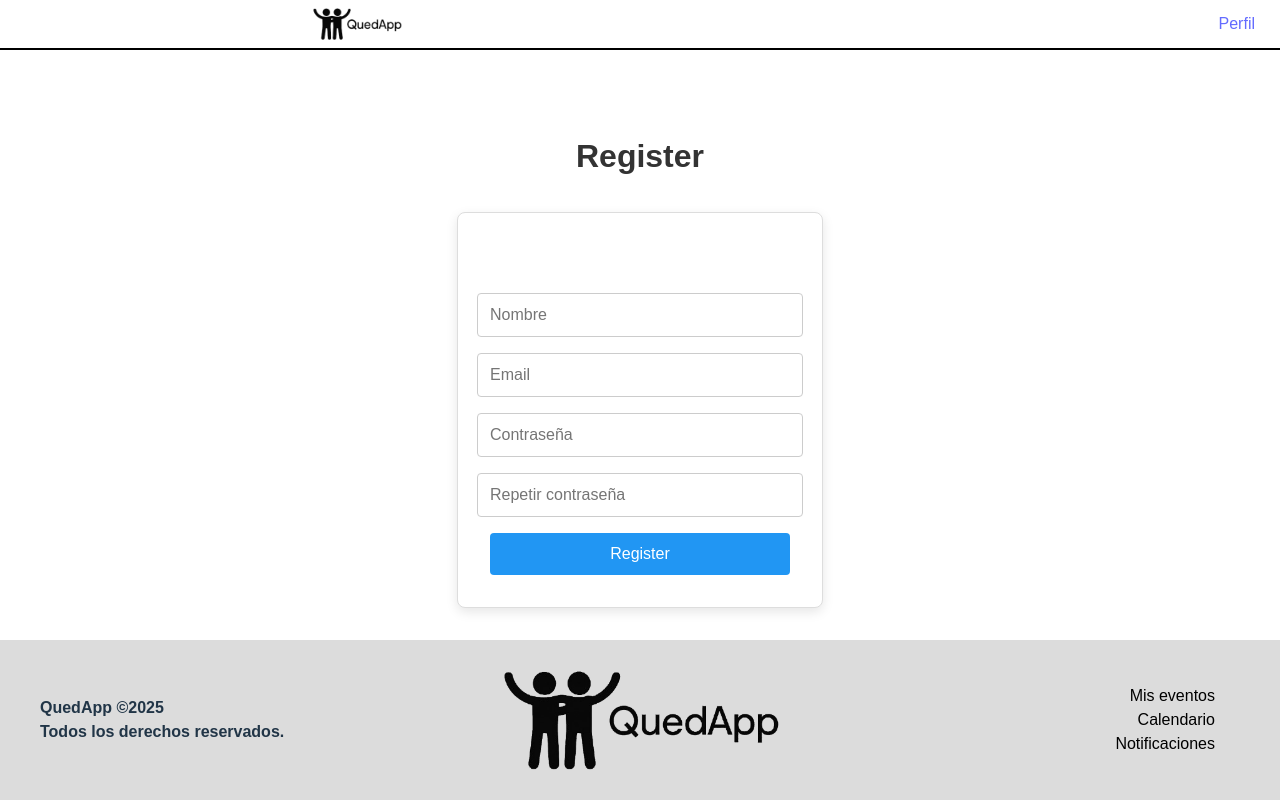
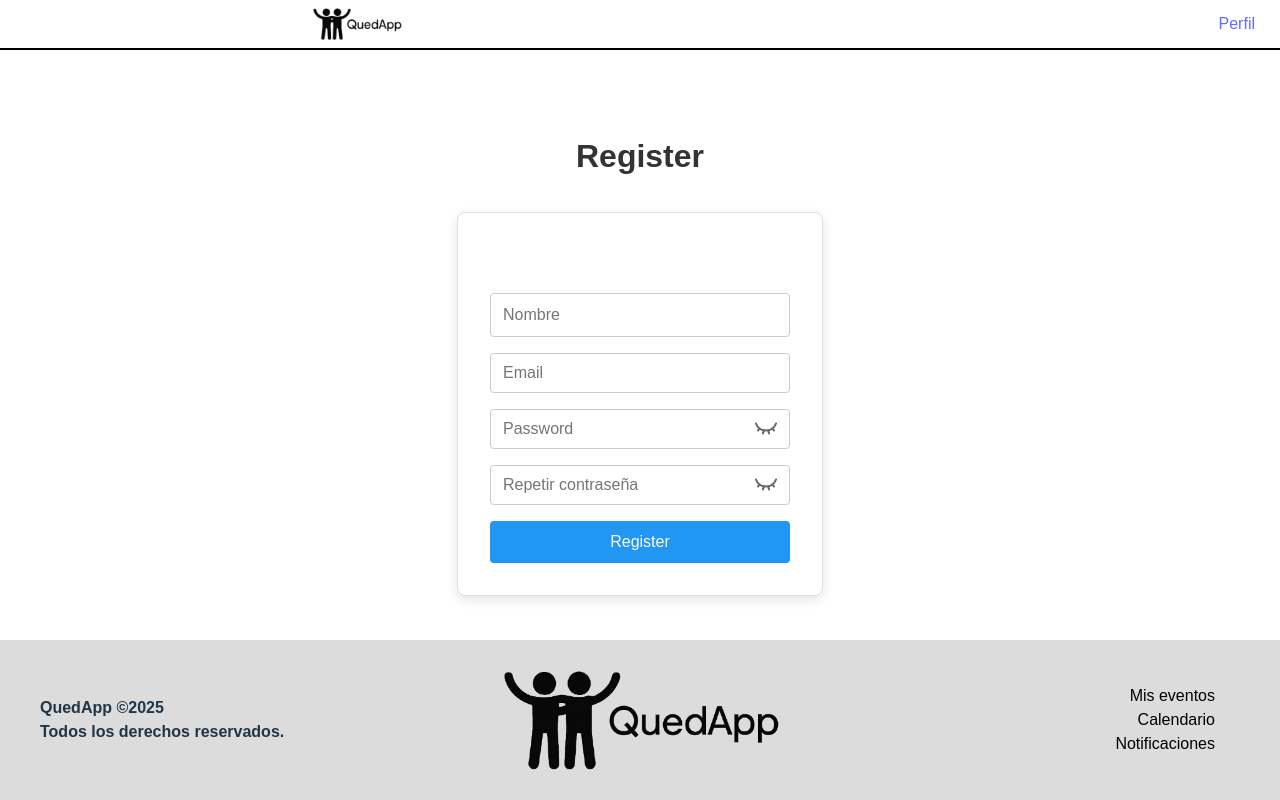
Before and after one commit to Marc-0207/FProject_front, a React (Vite) app: page /register in a window 1280 px wide. Built offline with nearby package versions, Linux system fonts and the light colour scheme.

Commit message:
Icono contrseña
Iconos de contraseña en los login y register

```diff
--- a/src/components/Auth/Login.css
+++ b/src/components/Auth/Login.css
@@ -26,12 +26,15 @@ h1 {
 .Email,
 .Password {
   width: 100%;
-  padding: 0.75rem;
+  padding: 0.75rem 2.75rem 0.75rem 0.75rem; /* Padding derecho aumentado */
   border: 1px solid #ccc;
   border-radius: 4px;
   font-size: 1rem;
   outline: none;
   transition: border-color 0.3s ease;
+  box-sizing: border-box; /* Importante para que padding no expanda el input */
+  height: 2.5rem;
+  line-height: 1.5rem;
 }
 
 .Email:focus,
@@ -53,8 +56,9 @@ h1 {
 }
 
 .Login:hover {
-    background-color: #1976d2;
+  background-color: #1976d2;
 }
+
 .forgot {
   align-self: flex-end;
   font-size: 0.9rem;
@@ -69,3 +73,32 @@ h1 {
   color: #1976d2;
   text-decoration: underline;
 }
+
+/* Contenedor para el input de password con el icono */
+.PasswordField {
+  position: relative;
+  width: 100%;
+}
+
+/* El input de password debe tener espacio a la derecha para el icono */
+.PasswordField input.Password {
+  padding-right: 2.75rem; /* Un poco más para que el texto no quede pegado al icono */
+}
+
+/* Icono toggle password */
+.TogglePassword {
+  position: absolute;
+  right: 0.75rem;
+  top: 50%;
+  transform: translateY(-50%);
+  cursor: pointer;
+  font-size: 1.25rem;
+  color: #666;
+  user-select: none;
+  transition: color 0.2s ease;
+  line-height: 1;
+}
+
+.TogglePassword:hover {
+  color: #2196f3;
+}
--- a/src/components/Auth/Login.jsx
+++ b/src/components/Auth/Login.jsx
@@ -1,8 +1,10 @@
 import { useState, useEffect } from 'react';
 import './Login.css'
 import { useNavigate } from 'react-router-dom';
+import { ojoabierto, ojocerrado} from "../SVG";
 function Login(){
 
+    const [showPassword, setShowPassword] = useState(false);
     const naviget = useNavigate();
     const [email, setUser] = useState("");
     const [password, setPass] = useState("")
@@ -73,7 +75,10 @@ function Login(){
                     }
                 </p>
                 <input className="Email" placeholder="Email" value={email} onChange={(e) => handleInputChange(e, "email")}></input>
-                <input className="Password" placeholder="Password" value={password} onChange={(e) => handleInputChange(e, "password")}></input>
+                <div className="PasswordField">
+                    <input className="Password" placeholder="Password" type={showPassword ? "text" : "password"} value={password} onChange={(e) => handleInputChange(e, "password")}/>
+                    <span className="TogglePassword" onClick={() => setShowPassword(!showPassword)}>{showPassword ? ojoabierto : ojocerrado}</span>
+                </div>
                 <button className="Login" onClick={loginSubmit}>Login</button>
                 <p className='forgot'>Forgot password?</p>
             </div>
--- a/src/components/Auth/Register.css
+++ b/src/components/Auth/Register.css
@@ -22,24 +22,50 @@ h1 {
   color: #333;
 }
 
-/* Inputs */
+/* Campos de entrada */
 .Name,
 .Email,
-.Password2,
-.Password {
+.Password,
+.Password2 {
   width: 100%;
   padding: 0.75rem;
+  padding-right: 2.5rem; /* Espacio para el icono 👁 */
   border: 1px solid #ccc;
   border-radius: 4px;
   font-size: 1rem;
   outline: none;
   transition: border-color 0.3s ease;
+  box-sizing: border-box;
 }
 
 .Name:focus,
 .Email:focus,
-.Password:focus {
+.Password:focus,
+.Password2:focus {
   border-color: #2196f3;
+}
+
+/* Contenedor individual para campos de contraseña con ícono */
+.PasswordField {
+  position: relative;
+  width: 100%;
+}
+
+/* Icono de mostrar/ocultar contraseña */
+.TogglePassword {
+  position: absolute;
+  right: 0.75rem;
+  top: 50%;
+  transform: translateY(-50%);
+  cursor: pointer;
+  font-size: 1.25rem;
+  color: #666;
+  user-select: none;
+  transition: color 0.2s ease;
+}
+
+.TogglePassword:hover {
+  color: #2196f3;
 }
 
 /* Botón */
@@ -58,7 +84,8 @@ h1 {
 .Register:hover {
   background-color: #1976d2;
 }
+
 button:disabled {
-  opacity: 0.5;        /* Se ve medio opaco */
-  cursor: not-allowed; /* Muestra el cursor de "no permitido" */
+  opacity: 0.5;
+  cursor: not-allowed;
 }
--- a/src/components/Auth/Register.jsx
+++ b/src/components/Auth/Register.jsx
@@ -1,9 +1,14 @@
 import './Register.css';
 import { useNavigate } from 'react-router-dom';
 import { useState, useEffect } from 'react';
+import { ojoabierto, ojocerrado } from "../SVG";
 
 function Register() {
+
+  const [showPassword, setShowPassword] = useState(false);
+  const [showPassword2, setShowPassword2] = useState(false); // 👈 Segundo estado
   const navigate = useNavigate();
+
   const [registroActivar, setRegistroActivar] = useState(true);
   const [name, setName] = useState("");
   const [email, setEmail] = useState("");
@@ -98,7 +103,6 @@ function Register() {
       })
       .catch(async () => {
         setError("El email ya existe!!!");
-
       });
 
     setName("");
@@ -118,8 +122,33 @@ function Register() {
         </p>
         <input className="Name" placeholder="Nombre" value={name} onChange={(e) => handleInputChange(e, "name")} />
         <input className="Email" placeholder="Email" value={email} onChange={(e) => handleInputChange(e, "email")} />
-                <input className="Password" type='password' placeholder="Contraseña" value={password} onChange={(e) => handleInputChange(e, "password")} />
-                <input className="Password2" type='password' placeholder='Repetir contraseña' value={password2} onChange={(e) => handleInputChange(e, "password2")} />
+
+        <div className="PasswordField">
+          <input
+            className="Password"
+            type={showPassword ? "text" : "password"}
+            placeholder="Password"
+            value={password}
+            onChange={(e) => handleInputChange(e, "password")}
+          />
+          <span className="TogglePassword" onClick={() => setShowPassword(!showPassword)}>
+            {showPassword ? ojoabierto : ojocerrado}
+          </span>
+        </div>
+
+        <div className="PasswordField">
+          <input
+            className="Password"
+            type={showPassword2 ? "text" : "password"}
+            placeholder="Repetir contraseña"
+            value={password2}
+            onChange={(e) => handleInputChange(e, "password2")}
+          />
+          <span className="TogglePassword" onClick={() => setShowPassword2(!showPassword2)}>
+            {showPassword2 ? ojoabierto : ojocerrado}
+          </span>
+        </div>
+
         <button className="Register" onClick={handleSubmit}>Register</button>
       </div>
     </>
```
Lines whose indentation alone changed are shown as unchanged.
